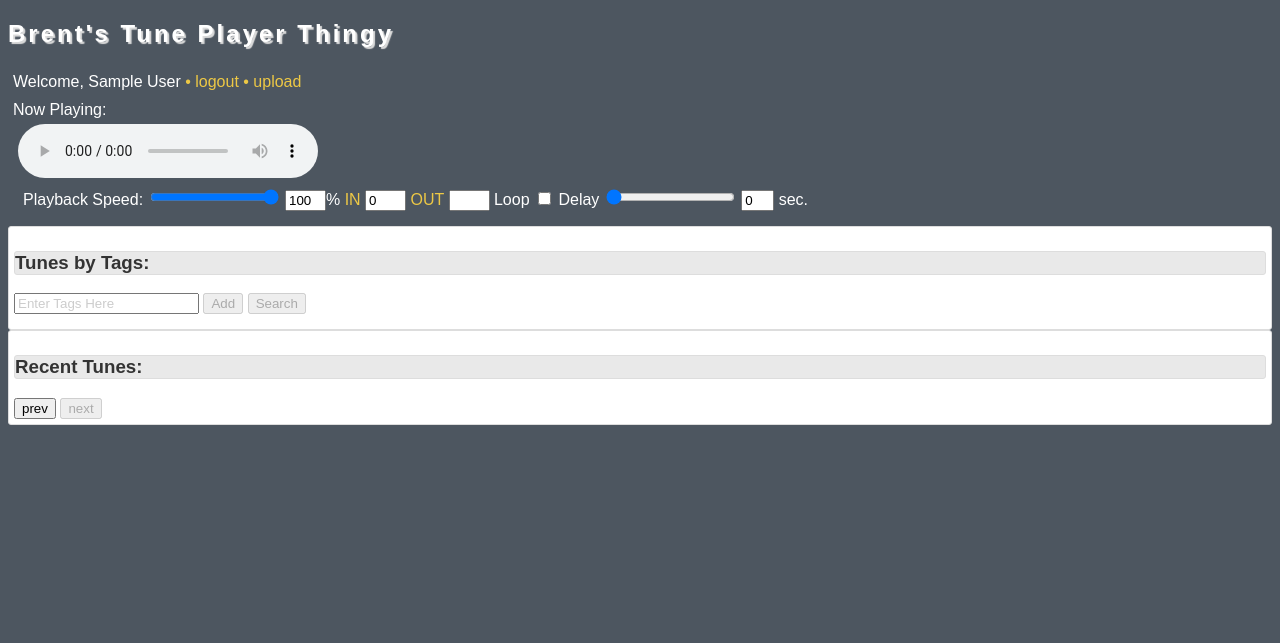
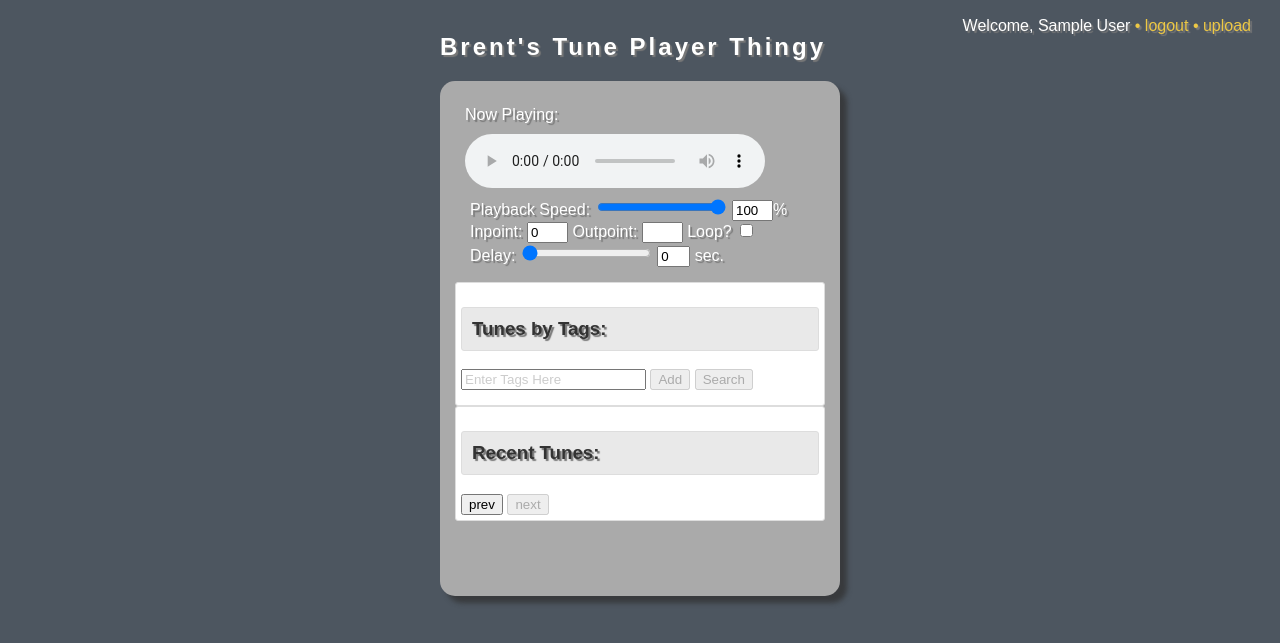
Before and after one commit to brentmorgan/audioplayer, a PHP site: page / in a window 1280 px wide. Shown: the top 643 px of the page. Run offline with PHP 8.4, Linux system fonts and the light colour scheme; the visitor is signed in with stand-in values (Sample User, id 1); data that the repository does not hold is empty; some libraries are stand-ins or nearby versions.

Commit message:
mostly css stuff.

```diff
--- a/index.php
+++ b/index.php
@@ -18,12 +18,20 @@ date_default_timezone_set('America/New_York');
 <link rel="stylesheet" href="http://code.jquery.com/ui/1.10.4/themes/smoothness/jquery-ui.css" />
 <script src="http://code.jquery.com/ui/1.10.4/jquery-ui.js"></script>
 
+<!-- Custom UI stuff??????
+<link href="css/le-frog/jquery-ui-1.10.4.custom.css" rel="stylesheet">
+<script src="js/jquery-1.10.2.js"></script>
+<script src="js/jquery-ui-1.10.4.custom.js"></script>
+-->
+
 <!-- mine -->
 <script src="tuneplayer.js"></script>
 <link href="tuneplayer.css" rel="stylesheet" type="text/css" />
 
 </head>
 <body>
+
+	<div id="center_dat_shit">
 
 		<h2 id="top_title">Brent's Tune Player Thingy</h2>
 
@@ -42,20 +50,25 @@ date_default_timezone_set('America/New_York');
 			?>
 		</div>
 
+		<div id="the_whole_player">
 			<!-- ******************************* Audio player and controlls ************************* -->
-
 			<div id="div_audio">
-		<span id="now_playing">Now Playing: <span id="now_playing_text"></span><span id="countdown"> </span></span>
+				<div id="now_playing">Now Playing: <span id="now_playing_text"></span><span id="countdown"> </span></div>
 				<div>
 					<audio id="the_audio" controls>
 
 					</audio>
 
-			<div id="the_audio_controls">Playback Speed: <input type="range" id="playbackSpeedRange" min="50" max="100" step="1" value="100" /> <input type="text" id="displayPlaybackSpeed" value="100" size="2" onClick="this.value=''" />%
-				<a href="#" onClick="var bull = { keyCode: 105 }; keyWasPressed(bull);" title="shortcut: I"> IN</a> <input type="text" id="inpoint" value="0" size="2" onClick="this.value=''">
-				<a href="#" onClick="var bull = { keyCode: 111 }; keyWasPressed(bull);" title="shortcut: O"> OUT</a> <input type="text" id="outpoint" value="" size="2" onClick="this.value=''">
-				Loop <input type="checkbox" id="loop" onClick="var bull = { keyCode: 108 }; keyWasPressed(bull); this.blur();">
-				Delay <input type="range" id="delayRange" min="0" max="10" step="1" value="0" /> <input type="text" id="displayDelay" value="0" size="1" onClick="this.value=''" /> sec.
+					<div id="the_audio_controls">
+						Playback Speed: <input type="range" id="playbackSpeedRange" min="50" max="100" step="1" value="100" /> <input type="text" id="displayPlaybackSpeed" value="100" size="2" onClick="this.value=''" />%	<br/>
+						<!--
+						<a href="#" onClick="var bull = { keyCode: 105 }; keyWasPressed(bull);" title="shortcut: I"> IN</a> -->
+							Inpoint: <input type="text" id="inpoint" value="0" size="2" onClick="this.value=''">
+						<!--
+						<a href="#" onClick="var bull = { keyCode: 111 }; keyWasPressed(bull);" title="shortcut: O"> OUT</a> -->
+							Outpoint: <input type="text" id="outpoint" value="" size="2" onClick="this.value=''">
+						Loop? <input type="checkbox" id="loop" onClick="var bull = { keyCode: 108 }; keyWasPressed(bull); this.blur();"> <br/>
+						Delay: <input type="range" id="delayRange" min="0" max="10" step="1" value="0" /> <input type="text" id="displayDelay" value="0" size="1" onClick="this.value=''" /> sec.
 					</div>
 				</div>
 			</div>
@@ -70,14 +83,14 @@ date_default_timezone_set('America/New_York');
 
 				<h3 title="wut?" style="cursor:help" onClick="$('#wut_tags').toggle('slow')" class="ui-widget-header ui-corner-all">Tunes by Tags: </span></h3>
 
-		<div id="wut_tags" style="display:none">
+				<div id="wut_tags" class="no-shadow" style="display:none">
 					Enter 'tags' or 'keywords' here to search for particular tunes or types of tunes. If you are logged in you can also add your own custom tags to tunes. Examples of tags are things like 'fiddle', 'jig', 'jeanne freeman', 'variations', or pretty much anything else you can think of that might apply to a tune. You can combine multiple tags to create more refined search results; for instance using 'fiddle' and 'reel' should get you more focussed results than just 'fiddle' or 'reel' alone.
 				</div>
 
 				<input type="text" id="input_tag" value="Enter Tags Here" class="userInput" onKeyUp="typing_in_tags(this)" />
 				<button id="add_tag" onClick="add_tag()">Add</button> <button id="search_tags" onClick="search_tags()">Search</button>
-		<span id="tags_list"></span>
-		<div id="search_results"><!-- wheeee --></div>
+				<span id="tags_list" class="no-shadow"></span>
+				<div id="search_results" class="no-shadow"><!-- wheeee --></div>
 
 			</div>
 
@@ -86,17 +99,18 @@ date_default_timezone_set('America/New_York');
 			<div id="div_recent_tunes" class="ui-widget-content ui-corner-all">
 
 				<h3 title="wut?" style="cursor:help" onClick="$('#wut_recent').toggle('slow')" class="ui-widget-header ui-corner-all">Recent Tunes:</h3>
-		<div id="wut_recent" style="display:none">
+				<div id="wut_recent" class="no-shadow" style="display:none">
 					The most recent tune uploaded to the database will show up here by default. You can move backwards (and forwards when available) in time by clicking the "Prev" and "Next" buttons. The date displayed is the the date the recording was made, or if unavailable is the date the recording was uploaded to the database.
 				</div>
 
 				<span id="recent_tunes">
-			<button id="prev" onClick="#">prev</button> <span id="tune_title"><?php echo $tune_title; ?></span> <span id="tune_date"><?php echo $tune_date; ?></span> <button id="next" onClick="#">next</button>
+					<button id="prev" onClick="#">prev</button> <span id="tune_title"> </span> <span id="tune_date"> </span> <button id="next" onClick="#">next</button>
 				</span>
 			</div>
 
+		</div>
 
-
+	</div>
 
 <script>
 $(function() {
@@ -119,6 +133,5 @@ date_default_timezone_set('America/New_York');
 });
 </script>
 
-
 </body>
 </html>
--- a/tuneplayer.css
+++ b/tuneplayer.css
@@ -9,11 +9,40 @@ body {
 	background-color:	#4D5660;
 	color:				#fff;
 	font-family: 		sans-serif;
+
+	text-shadow: 		2px 2px 1px rgba(120, 120, 120, 1);
+}
+
+.no-shadow {
+	text-shadow:		0px 0px 0px;
+}
+
+#center_dat_shit {
+	width:				400px;
+/*	padding:			15px;
+	padding-top:		8px;
+	padding-bottom:		75px;
+	position:			relative;	*/
+	margin:				auto;
+/*	background-color:	#aaa;
+	-webkit-border-radius: 15px;
+	-moz-border-radius: 15px;
+	border-radius: 15px;
+
+	-webkit-box-shadow: 7px 7px 5px 0px rgba(50, 50, 50, 0.75);
+	-moz-box-shadow:    7px 7px 5px 0px rgba(50, 50, 50, 0.75);
+	box-shadow:         7px 7px 5px 0px rgba(50, 50, 50, 0.75);
+*/
 }
 
 a, a:visited {
 	color:				#EDC845;
 	text-decoration:	none;
+}
+
+.ui-widget-content a {
+	color:				#EDC845;
+	font-weight:		bold;
 }
 
 a:hover {
@@ -22,12 +51,48 @@ a:hover {
 
 h2 {
 	letter-spacing: 	3px;
-	text-shadow: 		2px 2px 1px rgba(220, 220, 220, 1);
+/*	text-shadow: 		2px 2px 1px rgba(120, 120, 120, 1);	*/
 	font-family:		sans-serif;
+}
+
+h3 {
+	padding:			10px;
 }
 
 div {
 	padding:			5px;
+}
+
+#welcome {
+	position:			fixed;
+	top:				12px;
+	right:				24px;
+}
+
+#top_title {
+
+}
+
+#now_playing {
+	width:			100%;
+}
+
+#the_whole_player {
+/*	width:				400px;	*/
+	padding:			15px;
+	/*padding-top:		8px;	*/
+	padding-bottom:		75px;
+	position:			relative;
+/*	margin:				auto;	*/
+	background-color:	#aaa;
+	-webkit-border-radius: 15px;
+	-moz-border-radius: 15px;
+	border-radius: 15px;
+
+	-webkit-box-shadow: 7px 7px 5px 0px rgba(50, 50, 50, 0.75);
+	-moz-box-shadow:    7px 7px 5px 0px rgba(50, 50, 50, 0.75);
+	box-shadow:         7px 7px 5px 0px rgba(50, 50, 50, 0.75);
+
 }
 
 #div_audio {
@@ -53,6 +118,11 @@ div {
 
 
 #countdown {
+	font-size:			28px;
+	position:			absolute;
+	left:				360px;
+	top:				15px;
+	width:				100%;
 
 }
 
```
Lines whose indentation alone changed are shown as unchanged.
